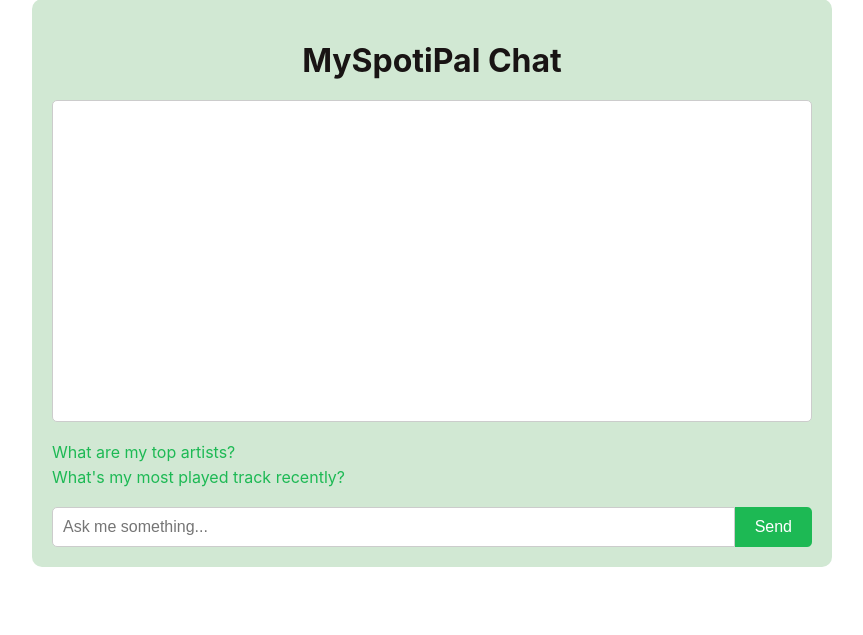
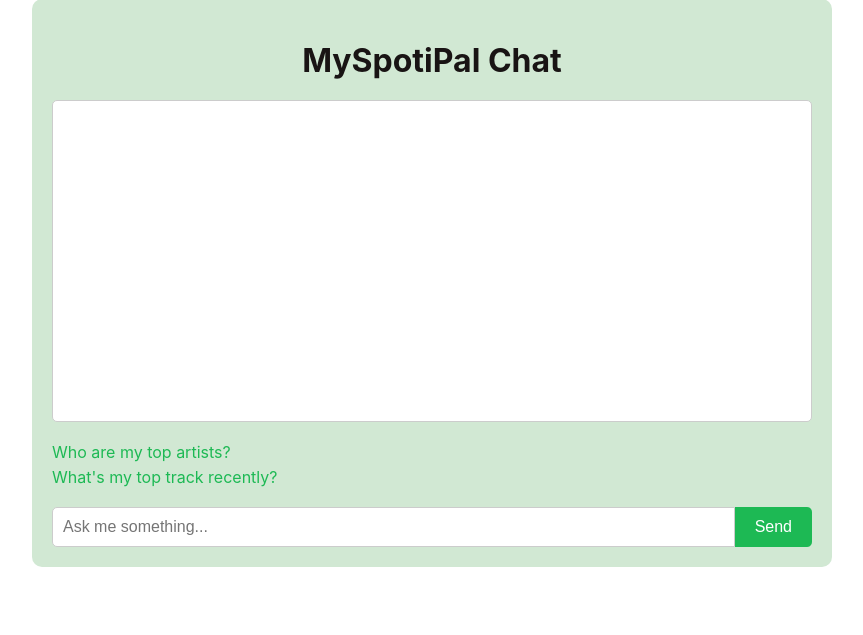
Before and after one commit to supermandee/myspotipal, a Flask app: template templates/chat.html in a window 1280 px wide. Shown: the part 117-752 px from the top of the page, without its empty margins (208-1071 px from the left). Run offline with Flask 3, Linux system fonts and the light colour scheme; the template is opened without the code that fills it, so the values that code supplies are empty.

Commit message:
fix: updated chat examples for clarity

```diff
--- a/templates/chat.html
+++ b/templates/chat.html
@@ -18,8 +18,8 @@
             <!-- Chat messages will appear here -->
         </div>
         <div class="examples">
-            <p onclick="setExample('What are my top artists?')">What are my top artists?</p>
-            <p onclick="setExample('What\'s my most played track recently?')">What's my most played track recently?</p>
+            <p onclick="setExample('What are my top artists?')">Who are my top artists?</p>
+            <p onclick="setExample('What\'s my most played track recently?')">What's my top track recently?</p>
         </div>
         <div class="input-box">
             <input type="text" id="user-input" placeholder="Ask me something..." onkeypress="checkEnter(event)">
```
